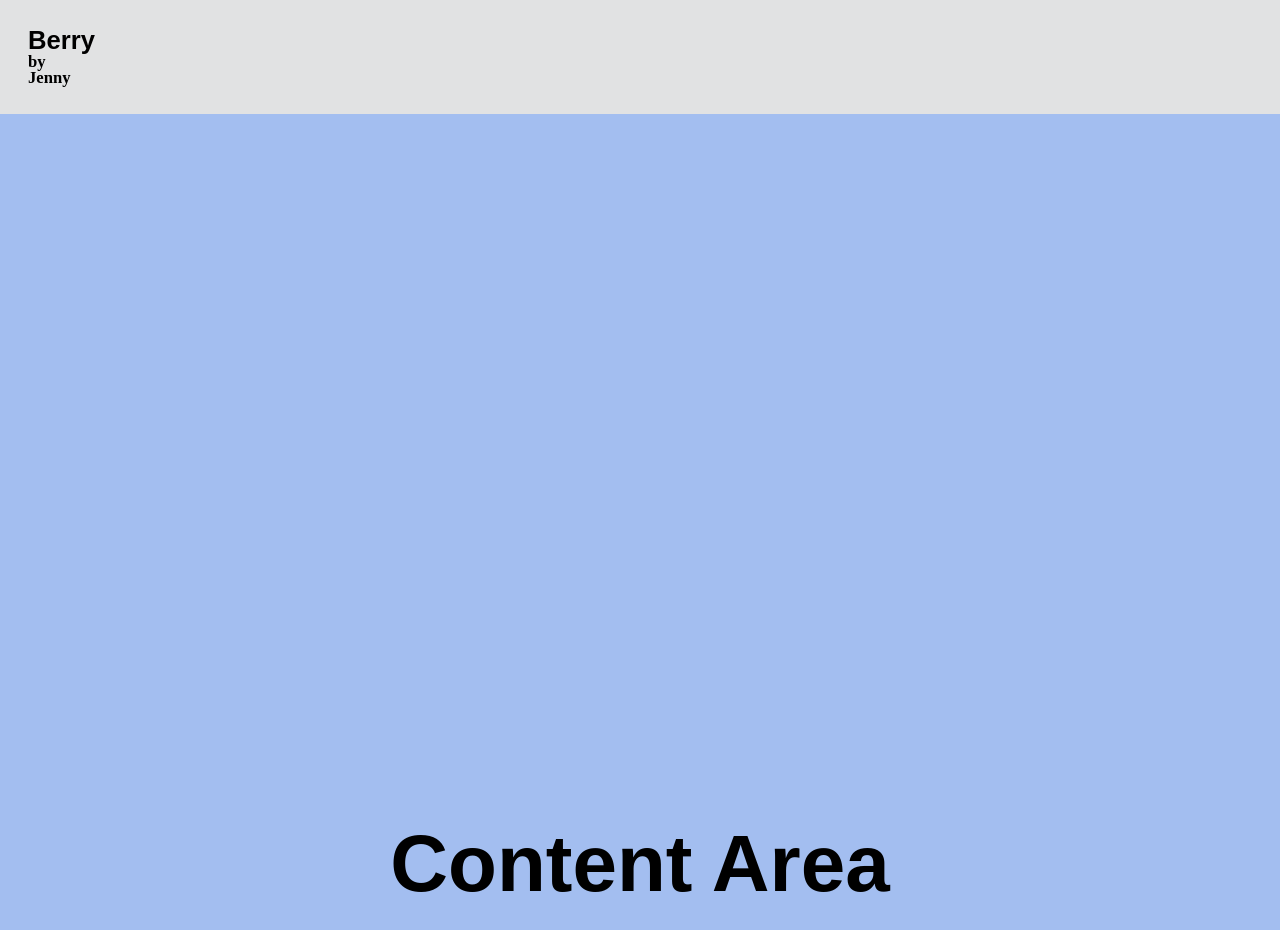
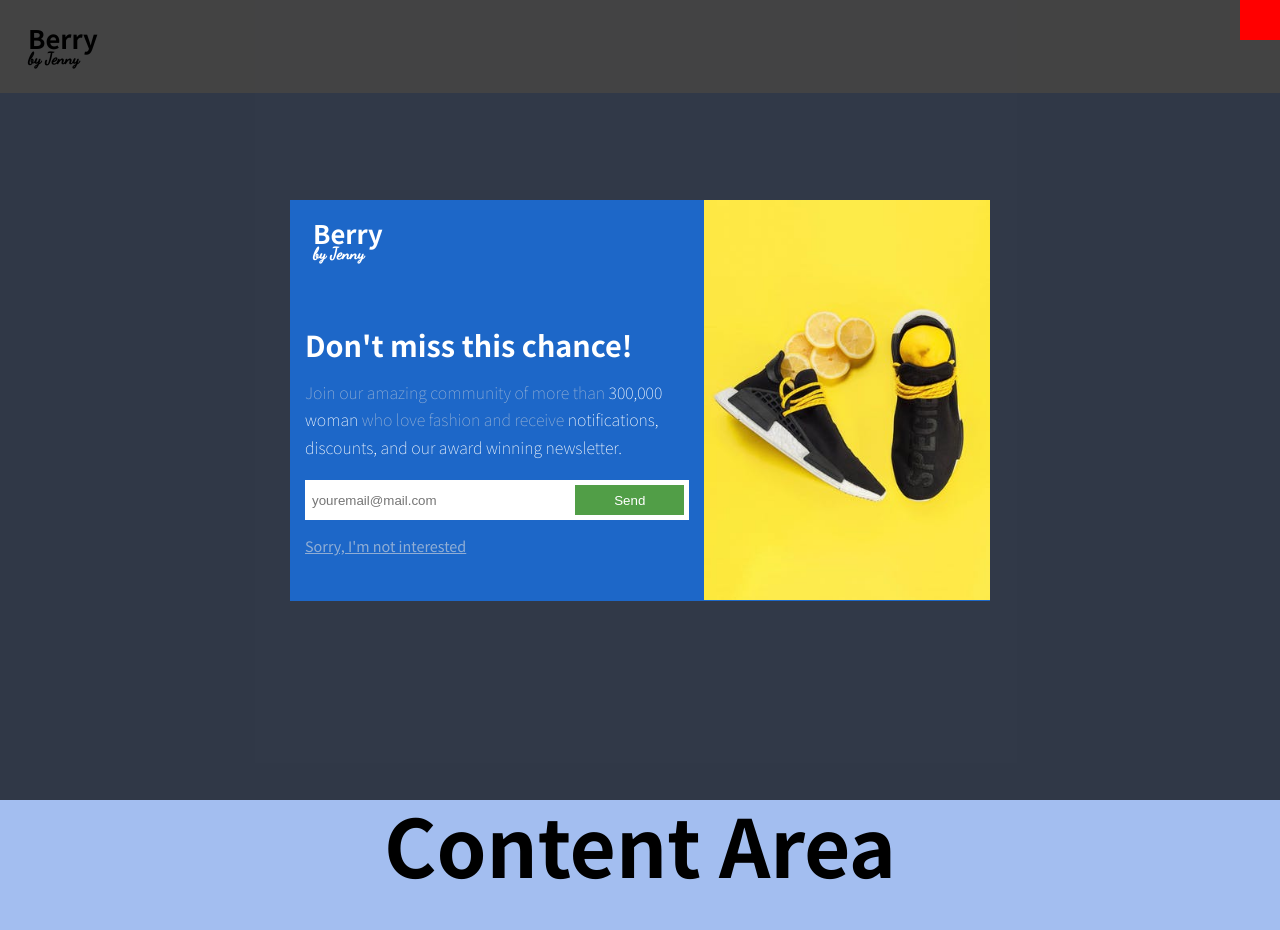
Before and after one commit to keyservlad/react-basic-course-Project-subscribe-newspaper-popup, a React (Create React App) app: page / in a window 1280 px wide. Shown: the top 930 px of the page. Built offline with nearby package versions, Linux system fonts and the light colour scheme.

Commit message:
added global context with openModal true or false

```diff
--- a/public/index.html
+++ b/public/index.html
@@ -9,8 +9,15 @@
       name="description"
       content="Web site created using create-react-app"
     />
-    <link rel="stylesheet" href="%PUBLIC_URL%/css/styles.css">
-    <link rel="stylesheet" href="%PUBLIC_URL%/css/reset.css">
+    <link rel="stylesheet" href="%PUBLIC_URL%/css/styles.css" />
+    <link rel="stylesheet" href="%PUBLIC_URL%/css/reset.css" />
+    <link rel="stylesheet" href="https://css.gg/css" />
+    <link rel="preconnect" href="https://fonts.gstatic.com" />
+    <link
+      href="https://fonts.googleapis.com/css2?family=Dancing+Script&family=Noto+Sans+JP:wght@100;300;400;500;700;900&display=swap"
+      rel="stylesheet"
+    />
+
     <link rel="apple-touch-icon" href="%PUBLIC_URL%/logo192.png" />
     <!--
       manifest.json provides metadata used when your web app is installed on a
--- a/src/App.js
+++ b/src/App.js
@@ -1,7 +1,10 @@
 import React from "react";
+import EmailModal from "./EmailModal/EmailModal";
+import { EMProvider } from "./EmailModal/EMProvider";
 
 const App = () => {
   return (
+    <EMProvider>
       <>
         <header className="page-header">
           <div className="logo">
@@ -12,54 +15,10 @@ const App = () => {
         <main className="content-area">
           <h1>Content Area</h1>
         </main>
-      <section className="email-modal">
-        <div className="email-modal__close-btn">
-          <i className="gg-close" />
-        </div>
-        <div className="email-modal__container">
-          <div className="email-modal__info">
-            <div className="logo">
-              Berry
-              <div className="logo__sub">by Jenny</div>
-            </div>
-            <h2>Don't miss this chance!</h2>
-            <p className="email-modal__message">
-              Join our amazing community of more than{" "}
-              <span className="email-modal__highlight-text">300,000 woman</span>{" "}
-              who love fashion and receive{" "}
-              <span className="email-modal__highlight-text">
-                notifications, discounts, and our award winning newsletter.
-              </span>
-            </p>
-            <div className="email-modal__error-message">
-              Sorry this is not a valid email
-            </div>
-            <div className="email-modal__form-group">
-              <input
-                type="email"
-                className="email-modal__input"
-                placeholder="youremail@mail.com"
-              />
-              <button className="email-modal__button">Send</button>
-            </div>
-            <div className="email-modal__decline-offer">
-              Sorry, I'm not interested
-            </div>
-          </div>
-          <div className="email-modal__side-img">
-            <img src="img/pexels-photo-4462782.jpeg" />
-          </div>
-          <div className="email-thank">
-            <div className="email-thank__title">Thank You</div>
-            <p className="email-thank__message">
-              check your email we sent you some instructions... by the way
-              welcome to the community!
-            </p>
-          </div>
-        </div>
-      </section>
+        <EmailModal />
         <div className="email-modal" />
       </>
+    </EMProvider>
   );
 };
 
--- /dev/null
+++ b/src/EmailModal/EMProvider.js
@@ -0,0 +1,20 @@
+import React, {useContext, useState} from 'react';
+
+export const StateContext = React.createContext();
+
+export function useStateContext() {
+    return useContext(StateContext)
+}
+
+
+export function EMProvider({children}){
+    const [newState, setNewState] = useState({
+        openModal: true
+    })
+
+    return (
+        <StateContext.Provider value={newState}>
+            {children}
+        </StateContext.Provider>
+    )
+}
--- /dev/null
+++ b/src/EmailModal/EmailModal.js
@@ -0,0 +1,57 @@
+import React, { useState } from "react";
+import { useStateContext } from "./EMProvider";
+
+const EmailModal = () => {
+  const newState = useStateContext();
+  console.log(newState);
+  return (
+    <section className={`email-modal ${newState.openModal ? 'email-modal--visible' : ''} `}>
+      <div className="email-modal__close-btn">
+        <i className="gg-close" />
+      </div>
+      <div className="email-modal__container">
+        <div className="email-modal__info">
+          <div className="logo">
+            Berry
+            <div className="logo__sub">by Jenny</div>
+          </div>
+          <h2>Don't miss this chance!</h2>
+          <p className="email-modal__message">
+            Join our amazing community of more than{" "}
+            <span className="email-modal__highlight-text">300,000 woman</span>{" "}
+            who love fashion and receive{" "}
+            <span className="email-modal__highlight-text">
+              notifications, discounts, and our award winning newsletter.
+            </span>
+          </p>
+          <div className="email-modal__error-message">
+            Sorry this is not a valid email
+          </div>
+          <div className="email-modal__form-group">
+            <input
+              type="email"
+              className="email-modal__input"
+              placeholder="youremail@mail.com"
+            />
+            <button className="email-modal__button">Send</button>
+          </div>
+          <div className="email-modal__decline-offer">
+            Sorry, I'm not interested
+          </div>
+        </div>
+        <div className="email-modal__side-img">
+          <img src="img/pexels-photo-4462782.jpeg" />
+        </div>
+        <div className="email-thank">
+          <div className="email-thank__title">Thank You</div>
+          <p className="email-thank__message">
+            check your email we sent you some instructions... by the way welcome
+            to the community!
+          </p>
+        </div>
+      </div>
+    </section>
+  );
+};
+
+export default EmailModal;
```
Also changed, not shown: public/img/pexels-photo-4462782.jpeg (added). Lines whose indentation alone changed are shown as unchanged.
